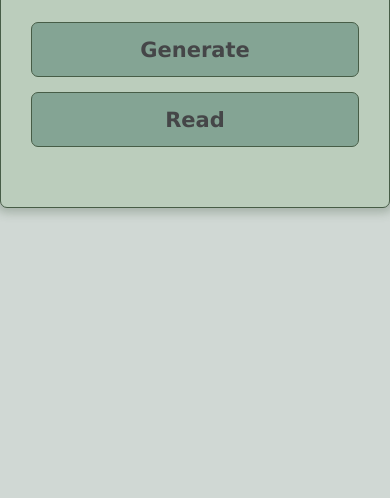
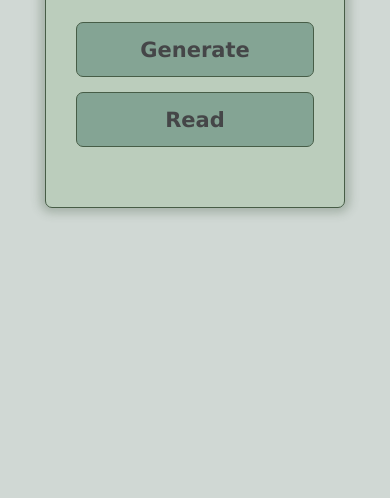
Before and after one commit to shlev9d/qr-coder, a plain HTML site: page index.html in a window 390 px wide. Shown: the part 346-844 px from the top of the page. Drawn offline with Linux system fonts and the light colour scheme.

Commit message:
add adaptive layout

```diff
--- a/style.css
+++ b/style.css
@@ -93,3 +93,12 @@ p {
   box-shadow:var(--box-shadow);
   background: var(--low-color);
 }
+
+
+@media screen and (max-width: 680px) {
+	.wrapper {
+
+	max-width: 300px;
+
+}
+	}
```
